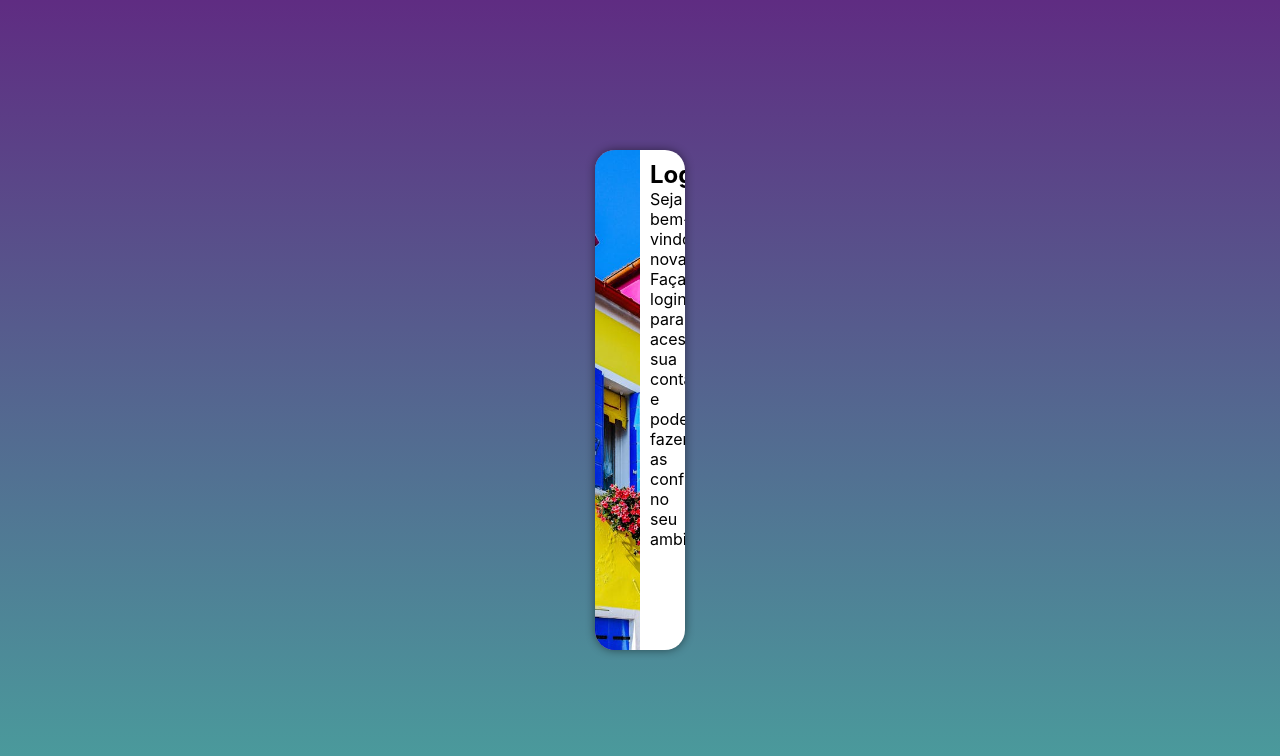
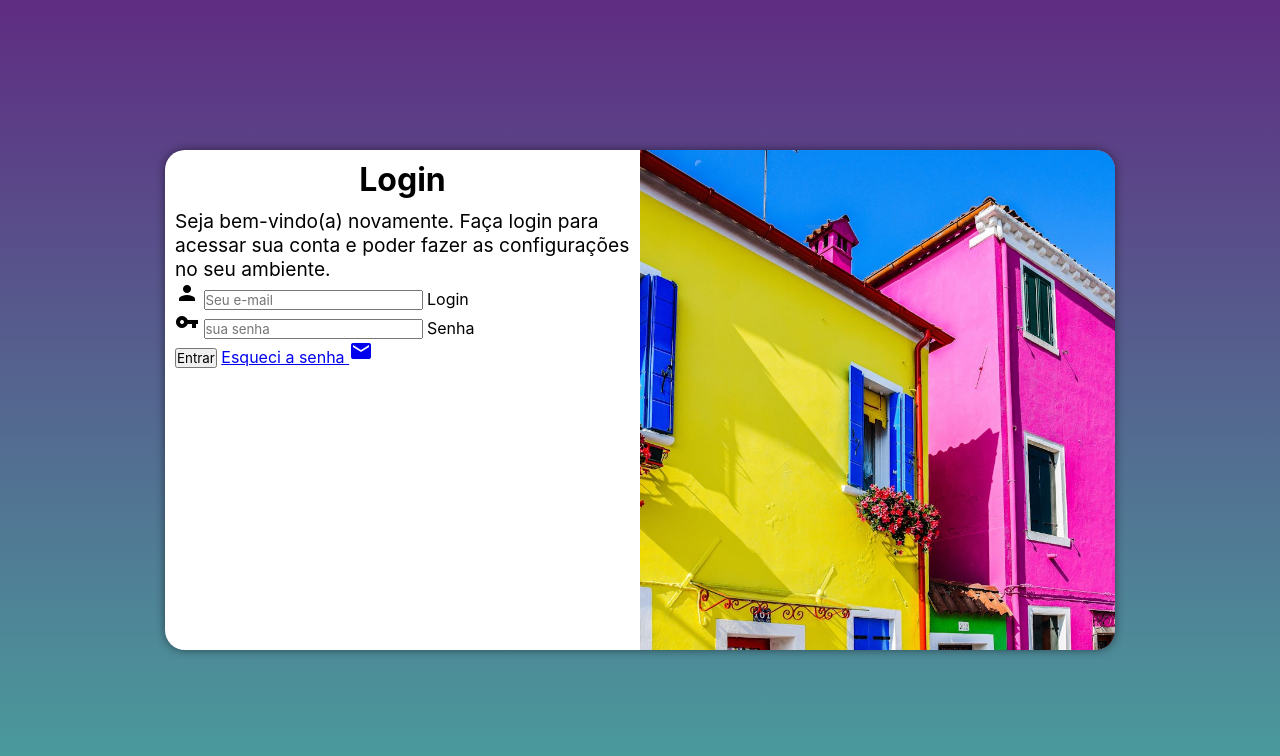
Before and after one commit to esc20/projeto-login, a plain HTML site: page index.html in a window 1280 px wide. Drawn offline with Linux system fonts and the light colour scheme.

Commit message:
adicionei o formulario

```diff
--- a/estilos/media-query.css
+++ b/estilos/media-query.css
@@ -19,9 +19,9 @@ Grandes telas: acima de 1200px
 
 
     section#login {
-        width: 90vw;
+        width: 80vw;
     }
-}
+
 
    section#login > div#imagem {
         float: left;
@@ -31,9 +31,10 @@ Grandes telas: acima de 1200px
 
 
    section#login > div#formulario {
-       float: right;
+       float: bottom;
        width: 70%;
    }
+}
 
    @media screen and (min-width: 992px) {
 
@@ -42,17 +43,25 @@ Grandes telas: acima de 1200px
     }
 
     section#login {
-        width: 90px;
+        width: 950px;
        }
 
     section#login > div#imagem {
-        float: left;
+        float: right;
         width: 50%;
         height: 100%;
     }
 
     section#login > div#formulario {
-        float: right;
+        float: left;
         width: 50%;
     }
+
+    div#formulario > h1 {
+        font-size: 2em;
+    }
+
+    div#formulario > p {
+    font-size: 1.2em;
+}
    }
--- a/estilos/style.css
+++ b/estilos/style.css
@@ -57,3 +57,8 @@ section#login > div#formulario {
     display: block;
     padding: 10px;
 }
+
+div#formulario > h1 {
+    text-align: center;
+    margin-bottom: 10px;
+}
--- a/index.html
+++ b/index.html
@@ -4,6 +4,7 @@
     <meta charset="UTF-8">
     <meta name="viewport" content="width=device-width, initial-scale=1.0">
     <title>Login</title>
+    <link href="https://fonts.googleapis.com/icon?family=Material+Icons" rel="stylesheet">
     <link rel="stylesheet" href="estilos/style.css">
     <link rel="stylesheet" href="estilos/media-query.css">
 </head>
@@ -16,7 +17,22 @@
             <div id="formulario">
                <h1>Login</h1>
                <p>Seja bem-vindo(a) novamente. Faça login para acessar sua conta e poder fazer as configurações no seu ambiente.</p>
-               <form action="login.php" method="post"></form>
+               <form action="login.php" method="post" autocomplete="on">
+                <div class="campo">
+                    <i class="material-icons">person</i>
+                    <input type="email" name="login" id="ilogin" placeholder="Seu e-mail" autocomplete="email" required maxlength="30">
+                    <label for="ilogin">Login</label>
+                </div>
+                <div class="campo">
+                    <i class="material-icons">vpn_key</i>
+                    <input type="password" name="senha" id="isenha" placeholder="sua senha" autocomplete="current-password" required minlength="8" maxlength="20">
+                    <label for="isenha">Senha</label>
+                </div>
+                <input type="submit" value="Entrar">
+                <a href="esqueci.html">
+                    Esqueci a senha <i class="material-icons">mail</i>
+                </a>
+               </form>
             </div>
        </section>
     </main>
```
